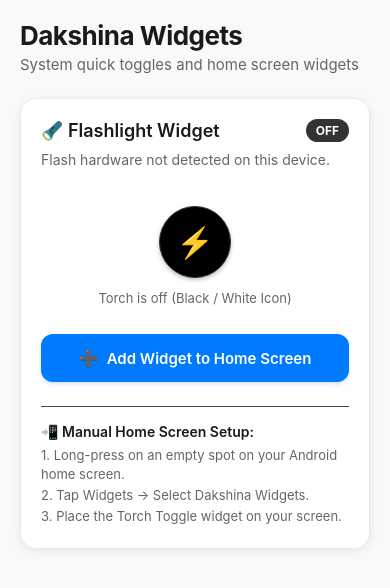
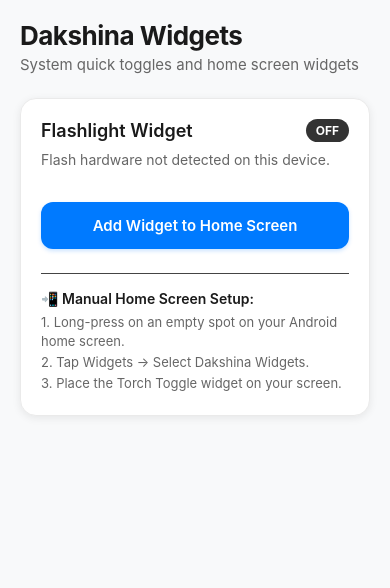
Before and after one commit to velagamihir/dakshina_widgets, a React Native app: screen / in a window 390 px wide. Shown: the top 588 px of the page. Built offline with nearby package versions, Linux system fonts and the light colour scheme.

Commit message:
fix: minor text changes

```diff
--- a/App.tsx
+++ b/App.tsx
@@ -10,10 +10,7 @@ import {
   useColorScheme,
   View,
 } from 'react-native';
-import {
-  SafeAreaProvider,
-  SafeAreaView,
-} from 'react-native-safe-area-context';
+import { SafeAreaProvider, SafeAreaView } from 'react-native-safe-area-context';
 import {
   checkCameraPermission,
   openAppSettings,
@@ -135,7 +132,7 @@ function App() {
                   isDarkMode ? styles.darkText : styles.lightText,
                 ]}
               >
-                🔦 Flashlight Widget
+                Flashlight Widget
               </Text>
               <View
                 style={[
@@ -166,40 +163,6 @@ function App() {
                 ? 'Tap the button below or pin the 1x1 widget directly to your Home Screen for instant toggle.'
                 : 'Flash hardware not detected on this device.'}
             </Text>
-
-            {/* Widget Simulation & In-App Toggle */}
-            <View style={styles.widgetPreviewContainer}>
-              <Pressable
-                onPress={handleToggle}
-                accessibilityRole="button"
-                accessibilityLabel="Toggle Flashlight"
-                style={({ pressed }) => [
-                  styles.widgetButton,
-                  isTorchOn ? styles.widgetButtonOn : styles.widgetButtonOff,
-                  pressed && styles.buttonPressed,
-                ]}
-              >
-                <Text
-                  style={[
-                    styles.torchIconText,
-                    isTorchOn ? styles.torchIconOn : styles.torchIconOff,
-                  ]}
-                >
-                  ⚡
-                </Text>
-              </Pressable>
-              <Text
-                style={[
-                  styles.previewHint,
-                  isDarkMode ? styles.darkMutedText : styles.lightMutedText,
-                ]}
-              >
-                {isTorchOn
-                  ? 'Torch is active (Yellow / Black Icon)'
-                  : 'Torch is off (Black / White Icon)'}
-              </Text>
-            </View>
-
             {/* Pin to Home Screen Action Button */}
             <Pressable
               onPress={handlePinWidget}
@@ -210,11 +173,8 @@ function App() {
                 pressed && styles.pinButtonPressed,
               ]}
             >
-              <Text style={styles.pinButtonIcon}>➕</Text>
               <Text style={styles.pinButtonText}>
-                {isPinningSupported
-                  ? 'Add Widget to Home Screen'
-                  : 'Add Widget to Home Screen'}
+                Add Widget to Home Screen
               </Text>
             </Pressable>
 
```
